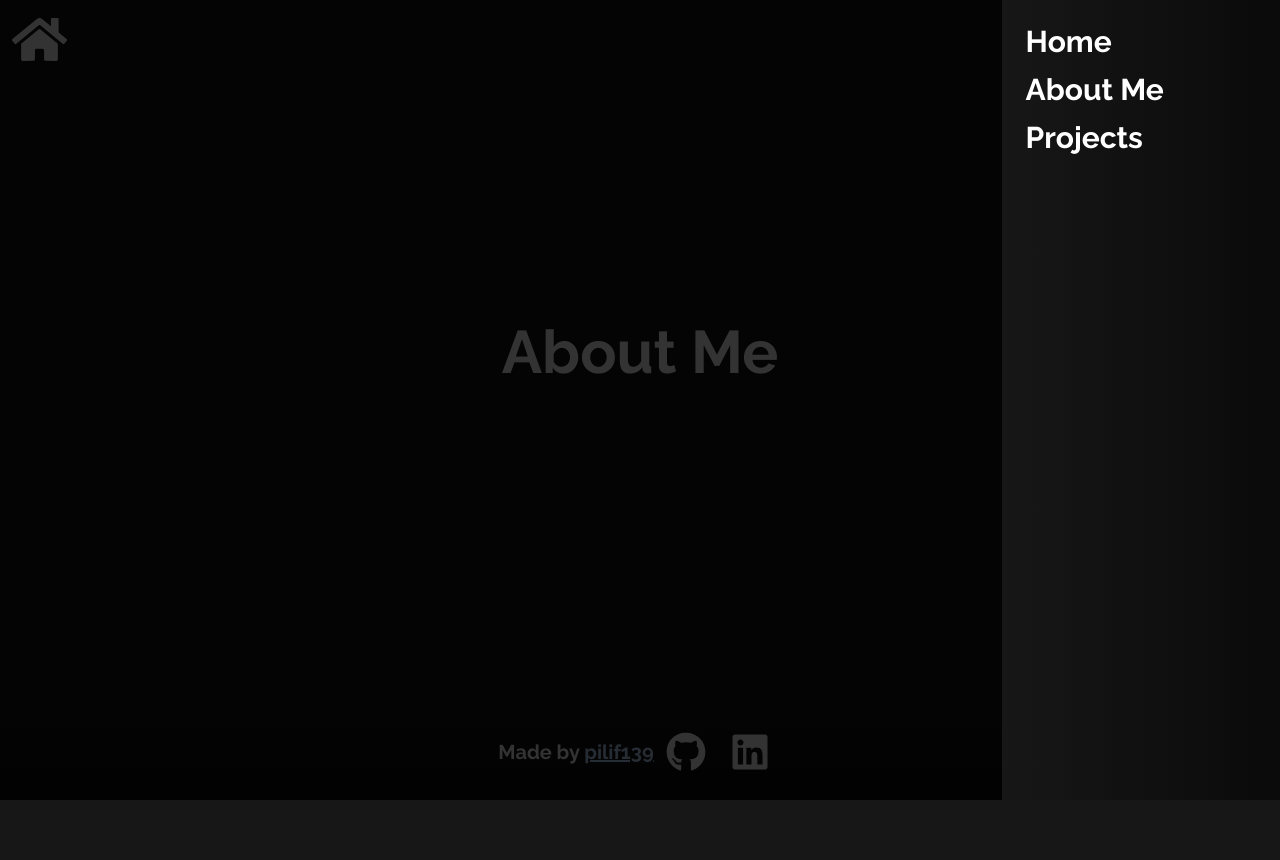
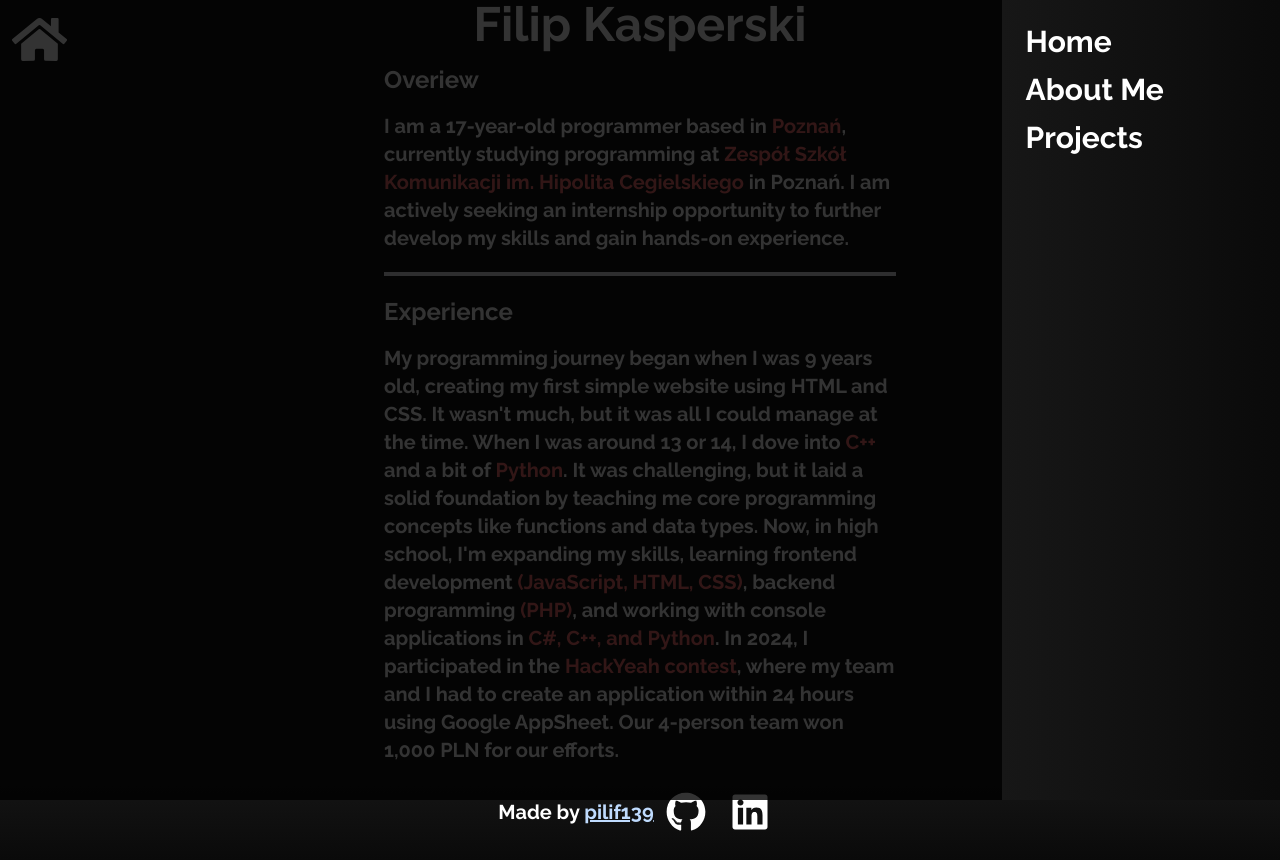
Before and after one commit to pilif139/portfolio, a Next.js app: page /about in a window 1280 px wide. Both pictures are taken after a click on the element 1240 px from the left and 34 px from the top of the page. Before the commit the page ends 800 px from the top, so only its background shows below. Built offline with nearby package versions, Linux system fonts and the light colour scheme.

Commit message:
expanding menu for projects category in burger menu.

```diff
--- a/src/app/BurgerMenu.tsx
+++ b/src/app/BurgerMenu.tsx
@@ -6,6 +6,8 @@ import { motion} from "framer-motion";
 import Modal from "@/components/Modal";
 import Link from 'next/link'
 import {popUp} from "@/utils/animations";
+import ExpandedMenu from "@/components/ExpandedMenu";
+import {projects} from "@/assets/projects";
 
 export default function BurgerMenu(){
     const [isOpen, setIsOpen] = useState(false);
@@ -13,7 +15,6 @@ export default function BurgerMenu(){
     const routes = [
         {name: "Home", path: "/"},
         {name: "About Me", path: "/about"},
-        {name: "Projects", path: "/projects"},
     ]
 
     return (
@@ -41,9 +42,18 @@ export default function BurgerMenu(){
                 {routes.map((route, index) => (
                     <Link onClick={()=>setIsOpen(false)} href={route.path} className="hover:text-gray-400 transition-colors" key={index}>{route.name}</Link>
                 ))}
-              </ul>
-            </motion.div>
-          </Modal>
-        </>
-    )
+                <ExpandedMenu name="Projects">
+                  <ul className={"flex flex-col gap-2 mx-8 text-2xl font-semibold text-gray-300 list-disc"}
+                >
+                  {projects && projects.map((project, index) => (
+                      <li><Link href={`/project/${project.id}`} onClick={() => setIsOpen(false)}
+                                key={index}>{project.title}</Link></li>
+                  ))}
+                </ul>
+              </ExpandedMenu>
+            </ul>
+          </motion.div>
+        </Modal>
+</>
+)
 }
--- a/src/app/Footer.tsx
+++ b/src/app/Footer.tsx
@@ -15,7 +15,8 @@ export default function Footer(){
           <motion.div
               initial={{opacity: 0}}
               animate={{opacity: 1}}
-              whileHover={{scale: 1.3}}
+              whileHover={{scale: 1.35}}
+              transition={{duration: 0.4}}
           >
             <a href="https://github.com/pilif139" target="_blank">
               <FaGithub size={40} className="text-white mx-3 cursor-pointer hover:text-gray-300 transition-colors"/>
@@ -24,10 +25,11 @@ export default function Footer(){
           <motion.div
               initial={{opacity: 0}}
               animate={{opacity: 1}}
-              whileHover={{scale: 1.3}}
+              whileHover={{scale: 1.35}}
+              transition={{duration: 0.4}}
           >
             <a href="https://www.linkedin.com/in/filip-kasperski-b80a8b310/" target="_blank">
-              <FaLinkedin size={40} className="text-white mx-3 cursor-pointer hover:text-gray-300 transition-colors"/>
+              <FaLinkedin size={40} className="text-white mx-3 cursor-pointer hover:text-[#0077B5] hover:bg-white transition-colors duration-500 rounded-md"/>
             </a>
           </motion.div>
         </footer>
--- a/src/app/about/page.tsx
+++ b/src/app/about/page.tsx
@@ -10,8 +10,17 @@ export default function About(){
           <h1 className="text-6xl">About Me</h1>
         </FadeOutOverlay>
 
-        <Animated animation={fadeIn} className="flex flex-col items-center justify-center gap-4 m-auto text-center text-6xl">
-          About Me
+        <Animated animation={fadeIn} className="flex flex-col items-center gap-4 m-auto text-xl w-[40vw]">
+          <h1 className="text-5xl">Filip Kasperski</h1>
+          <p className="text-2xl font-bold w-full">Overiew</p>
+          <p className="text-xl w-full">I am a 17-year-old programmer based in <span
+              className="text-red-400">Poznań</span>,
+            currently studying programming at <span className="text-red-400">Zespół Szkół Komunikacji im. Hipolita Cegielskiego</span> in
+            Poznań. I am actively seeking an internship opportunity to further develop my skills and gain
+            hands-on experience.</p>
+          <hr className="w-full border-2 my-1"></hr>
+          <p className="text-2xl font-bold w-full">Experience</p>
+          <p className="text-xl w-full">My programming journey began when I was 9 years old, creating my first simple website using HTML and CSS. It wasn't much, but it was all I could manage at the time. When I was around 13 or 14, I dove into <span className="text-red-400">C++</span> and a bit of <span className="text-red-400">Python</span>. It was challenging, but it laid a solid foundation by teaching me core programming concepts like functions and data types. Now, in high school, I'm expanding my skills, learning frontend development <span className="text-red-400">(JavaScript, HTML, CSS)</span>, backend programming <span className="text-red-400">(PHP)</span>, and working with console applications in <span className="text-red-400">C#, C++, and Python</span>. In 2024, I participated in the <span className="text-red-400">HackYeah contest</span>, where my team and I had to create an application within 24 hours using Google AppSheet. Our 4-person team won 1,000 PLN for our efforts.</p>
         </Animated>
       </>
   )
--- a/src/app/project/[id]/page.tsx
+++ b/src/app/project/[id]/page.tsx
@@ -29,7 +29,7 @@ export default function ProjectPage({params} : {params: {id : string}}) {
 
                 {project?.images === undefined && <Image src={project?.image} alt={project?.title} className="w-[45vw] h-fit rounded-xl" />}
                 { project?.images &&
-                  <div className="w-[45vw] h-fit">
+                  <div className="w-[50vw] h-fit">
                   <ImageSlider images={project?.images}/>
                 </div>
                 }
--- /dev/null
+++ b/src/components/ExpandedMenu.tsx
@@ -0,0 +1,31 @@
+"use client";
+
+import {AnimatePresence, motion} from "framer-motion";
+import React, {useState} from "react";
+import exp from "node:constants";
+
+type Props = {
+  name: string;
+  children: React.ReactNode;
+}
+
+export default function ExpandedMenu({name, children}: Props){
+  const [expandMenu, setExpandMenu] = useState(false);
+
+  return (
+    <>
+      <button className="cursor-pointer flex hover:text-gray-400 transition-colors" onClick={()=>setExpandMenu(!expandMenu)}>{name}</button>
+      <AnimatePresence>
+      {expandMenu &&
+        <motion.div initial={{opacity: 0, x: "-10%"}}
+                    animate={{opacity: 1,x: 0}}
+                    exit={{opacity: 0,x: "-10%"}}
+                    transition={{duration: 0.2, type: "spring", stiffness: 250, damping: 25}}>
+          {children}
+        </motion.div>
+            }
+      </AnimatePresence>
+    </>
+  )
+
+}
--- a/src/components/ImageSlider.tsx
+++ b/src/components/ImageSlider.tsx
@@ -57,7 +57,7 @@ export default function ImageSliderWithModal({images}: Props) {
           </motion.div>
         </Modal>
 
-        <div className={"w-[45vw] h-[55vh] flex items-center mx-5"}
+        <div className={"w-[50vw] h-[45vh] flex items-center mx-10"}
         >
           <button
               className="scale-150 bg-neutral-950 hover:bg-neutral-800 transition-colors rounded-xl p-3 cursor-pointer focus:outline-none"
@@ -69,7 +69,7 @@ export default function ImageSliderWithModal({images}: Props) {
                 onClick={()=>setShowModal(true)}
                 className="w-full h-full flex items-center justify-center bg-neutral-950 rounded-xl shadow-xl shadow-black overflow-hidden cursor-pointer">
               <motion.img
-                  className="max-w-full max-h-full object-contain rounded-xl"
+                  className="h-fit w-fit rounded-xl"
                   key={page}
                   src={images[page].src}
                   initial={{opacity: 0, scale: 0.5}}
```
